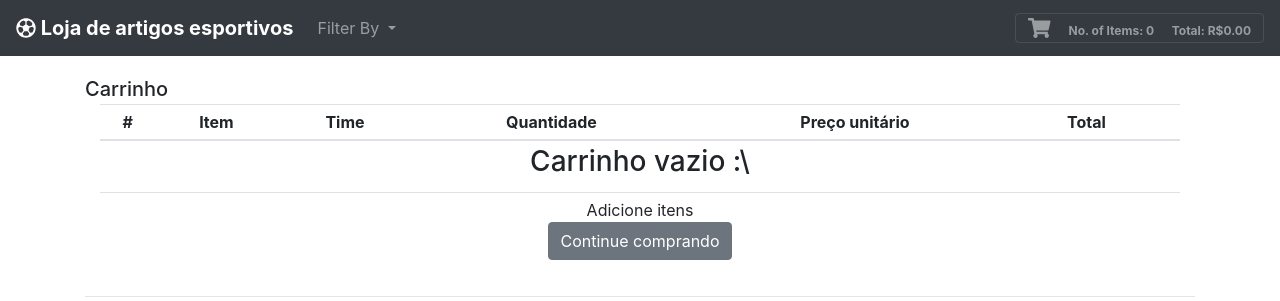
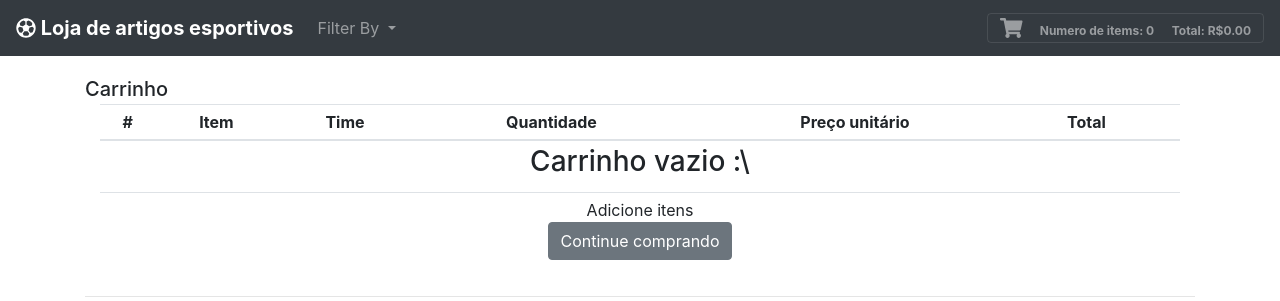
Before and after one commit to AndrezaNobrega/marketplaceDistribuido, a Flask app: page /cart/ in a window 1280 px wide. Shown: the top 301 px of the page. Run offline with Flask 2, Linux system fonts and the light colour scheme; some libraries are stand-ins or nearby versions.

Commit message:
integração de dbJSON III

```diff
--- a/app.py
+++ b/app.py
@@ -39,6 +39,8 @@ def index():
         json_object = json.load(openfile)
         camisas = json_object['produtos']
 
+    #integrar o add ao carrinho
+    #modificar método buy p integrar
 
     shoppingCart = db.execute("SELECT team, image, SUM(qty), SUM(subTotal), price, id FROM cart GROUP BY team")
     shopLen = len(shoppingCart)
--- a/templates/base.html
+++ b/templates/base.html
@@ -127,7 +127,7 @@
         <button class="navbar-toggler" style="display:inline" type="button" data-toggle="modal" data-target="#modalCenter">
           <span class="glyphicon glyphicon-shopping-cart" data-toggle="modal" data-target="">
             <i class="fas fa-shopping-cart"></i>
-            <span class="counter">No. of Items: {{ totItems }}</span>
+            <span class="counter">Numero de items: {{ totItems }}</span>
             <span class="counter">Total: R${{ '{:,.2f}'.format(total) }}</span>
           </span>
         </button>
```
